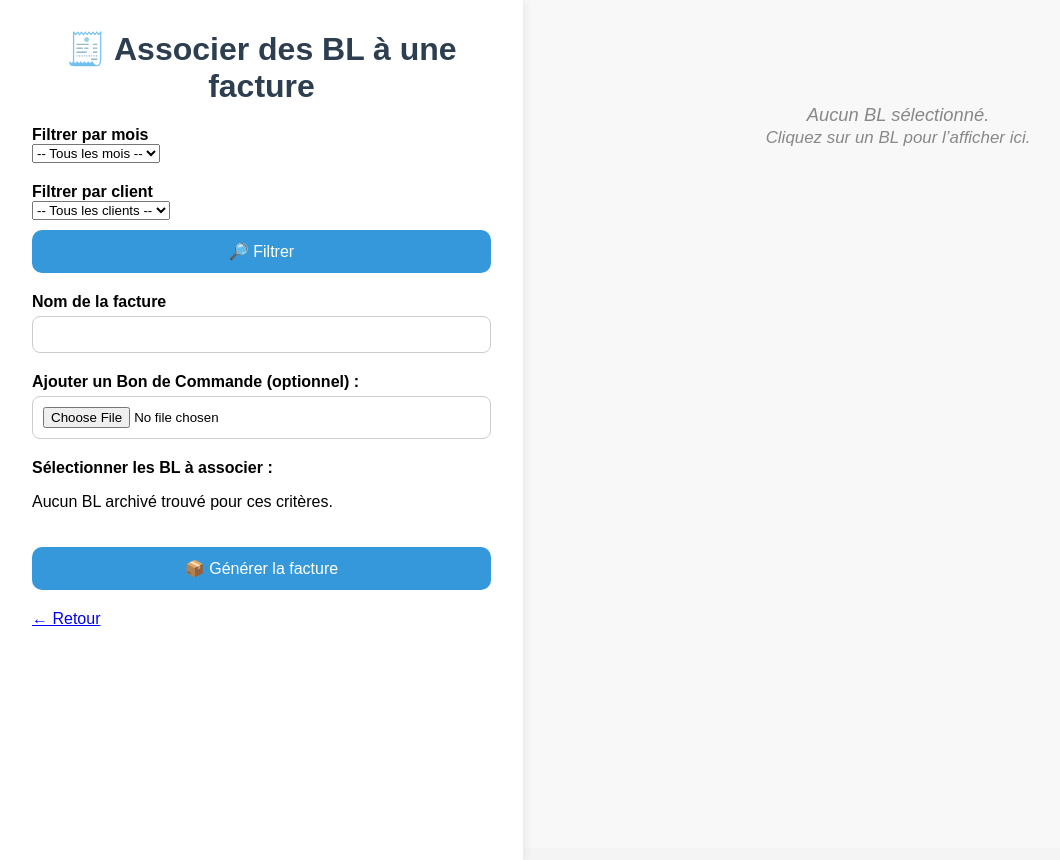
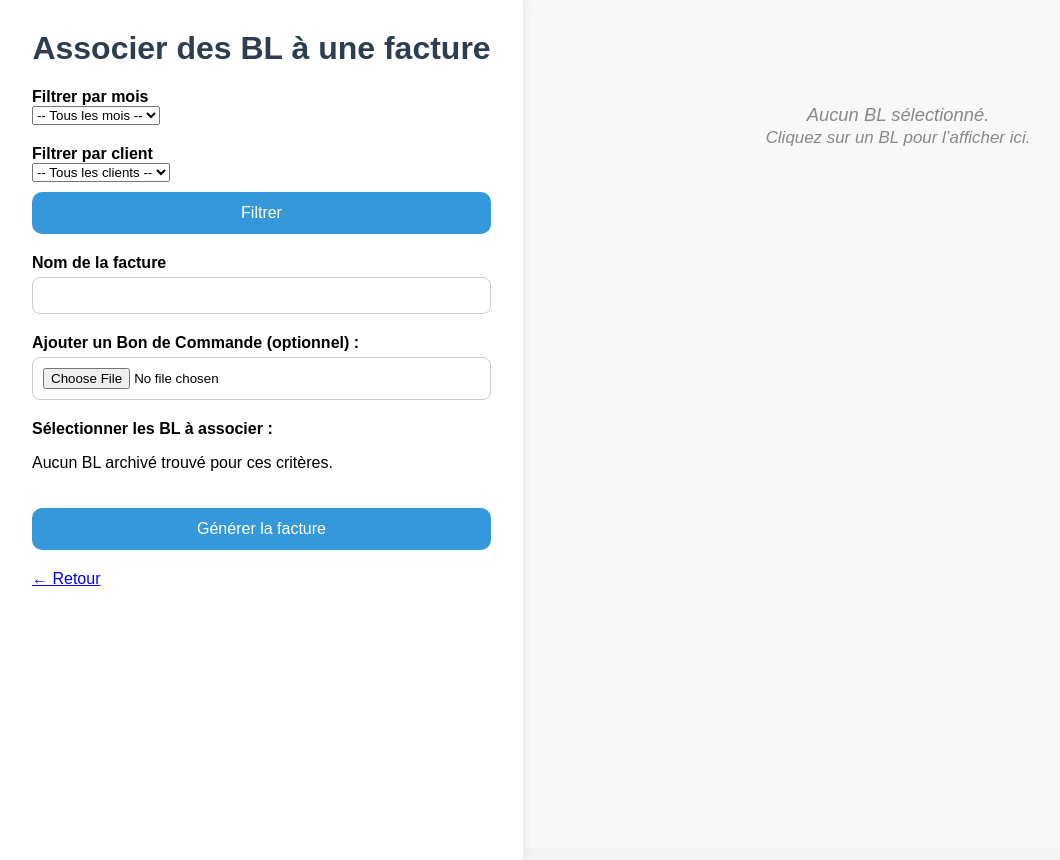
Before and after one commit to fauquembergue-edgar/tri_BL, a Flask app: page /facture in a window 1280 px wide. Shown: the whole page, without its empty margins (8-1068 px from the left). Run offline with Flask 3, Linux system fonts and the light colour scheme.

Commit message:
Update facture.html

```diff
--- a/templates/facture.html
+++ b/templates/facture.html
@@ -3,21 +3,28 @@
 <head>
   <meta charset="UTF-8">
   <title>Créer une facture</title>
+
+  <!-- Lien vers le fichier CSS principal -->
   <link rel="stylesheet" href="{{ url_for('static', filename='style.css') }}">
+
+  <!-- Quelques styles supplémentaires spécifiques à cette page -->
   <style>
     body, html {
       height: 100%;
       margin: 0;
       padding: 0;
     }
+
+    /* Conteneur principal avec deux blocs (formulaire + aperçu) */
     .facture-main-wrapper {
       display: flex;
       justify-content: flex-start;
       align-items: stretch;
       height: 100vh;
       min-height: 100vh;
-      margin: 0;
     }
+
+    /* Bloc de gauche : formulaire de génération de facture */
     .facture-ilot-central {
       width: 900px;
       min-width: 400px;
@@ -30,23 +37,28 @@
       z-index: 3;
       overflow-y: auto;
     }
+
+    /* Bloc de droite : aperçu des BL (PDF) */
     .facture-ilot-bl {
       flex: 1 1 0;
       min-width: 700px;
       max-width: 1200px;
       background: #f8f8f8;
-      padding: 24px 24px 24px 24px;
+      padding: 24px;
       display: flex;
       flex-direction: column;
       align-items: stretch;
     }
+
+    /* Style du titre de l’aperçu PDF */
     .apercu-bl-title {
       font-weight: bold;
       font-size: 1.06em;
-      margin-bottom: 10px;
-      margin-top: 0;
+      margin: 10px 0;
       text-align: left;
     }
+
+    /* Texte affiché quand aucun BL n’est sélectionné */
     .apercu-bl-empty {
       color: #888;
       font-style: italic;
@@ -54,6 +66,8 @@
       text-align: center;
       font-size: 1.15em;
     }
+
+    /* Zone d’aperçu du PDF */
     .apercu-pdf-viewer {
       width: 100%;
       min-height: 600px;
@@ -65,18 +79,22 @@
       margin: 0 auto;
       display: block;
     }
+
     .container {
       width: 100%;
       padding: 0;
       margin: 0;
       box-sizing: border-box;
     }
-    /* Optionnel: scroll indépendant pour chaque ilot si besoin */
+
+    /* Permet à chaque bloc d’avoir son propre scroll vertical */
     .facture-ilot-central, .facture-ilot-bl {
       overflow-y: auto;
       height: 100vh;
     }
   </style>
+
+  <!-- Script pour mettre à jour l’aperçu du BL sélectionné -->
   <script>
     function updatePreview(input) {
       const filePath = input.value;
@@ -86,17 +104,23 @@
       document.getElementById('apercu-bl-empty').style.display = "none";
       document.getElementById('apercu-bl-body').style.display = "block";
     }
+
+    // Si un BL est déjà coché au chargement, on l’affiche
     window.addEventListener('DOMContentLoaded', function() {
       const checked = document.querySelector('input[type=checkbox][name=fichiers]:checked');
       if (checked) updatePreview(checked);
     });
   </script>
 </head>
+
 <body>
   <div class="facture-main-wrapper">
-    <!-- Ilot central (formulaires, filtres...) -->
+
+    <!-- Partie gauche : formulaire de génération de facture -->
     <div class="facture-ilot-central">
-      <h1 style="margin-top: 0;">🧾 Associer des BL à une facture</h1>
+      <h1 style="margin-top: 0;">Associer des BL à une facture</h1>
+
+      <!-- Formulaire de filtre par mois et client -->
       <form method="GET" action="/facture">
         <label for="mois_filtre">Filtrer par mois</label>
         <select name="mois_filtre" id="mois_filtre">
@@ -105,6 +129,7 @@
             <option value="{{ mois }}" {% if mois == mois_selectionne %}selected{% endif %}>{{ mois }}</option>
           {% endfor %}
         </select>
+
         <label for="client_filtre">Filtrer par client</label>
         <select name="client_filtre" id="client_filtre">
           <option value="">-- Tous les clients --</option>
@@ -112,14 +137,20 @@
             <option value="{{ client }}" {% if client == client_selectionne %}selected{% endif %}>{{ client }}</option>
           {% endfor %}
         </select>
-        <button type="submit" style="margin-top:10px;">🔎 Filtrer</button>
+
+        <button type="submit" style="margin-top:10px;">Filtrer</button>
       </form>
+
+      <!-- Formulaire de création de facture avec sélection de fichiers -->
       <form method="POST" enctype="multipart/form-data">
         <label for="nom_facture">Nom de la facture</label>
         <input type="text" name="nom_facture" id="nom_facture" required>
+
         <label for="bc_file">Ajouter un Bon de Commande (optionnel) :</label>
         <input type="file" name="bc_file" id="bc_file" accept="application/pdf">
+
         <label for="fichiers">Sélectionner les BL à associer :</label>
+
         {% if fichiers_groupes %}
           {% for date_code, entreprises in fichiers_groupes.items() %}
             <h2>{{ date_code }}</h2>
@@ -145,11 +176,14 @@
         {% else %}
           <p>Aucun BL archivé trouvé pour ces critères.</p>
         {% endif %}
-        <button type="submit" style="margin-top:20px;">📦 Générer la facture</button>
+
+        <button type="submit" style="margin-top:20px;">Générer la facture</button>
       </form>
+
       <p style="margin-top:20px;"><a href="/">← Retour</a></p>
     </div>
-    <!-- Ilot BL (aperçu PDF) -->
+
+    <!-- Partie droite : aperçu dynamique du fichier PDF sélectionné -->
     <div class="facture-ilot-bl">
       <div id="apercu-bl-empty" class="apercu-bl-empty">
         Aucun BL sélectionné.<br>
```
